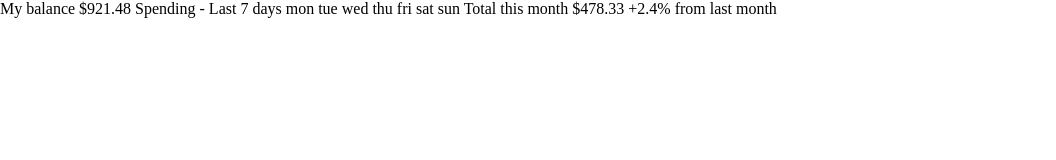
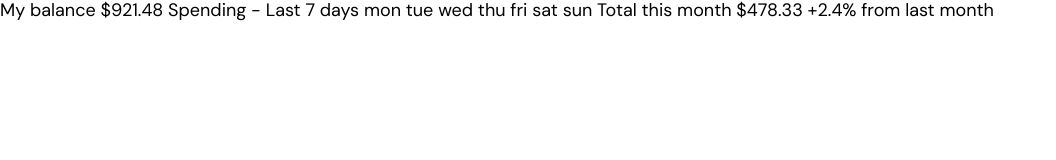
Before and after one commit to shakthi2003gh/expenses-chart-component-main, a plain HTML site: page index.html in a window 1280 px wide. Shown: the whole page, without its empty margins (0-1056 px from the left). Drawn offline with Linux system fonts and the light colour scheme.

Commit message:
Defined color palette and typography.

```diff
--- a/styles/styles.css
+++ b/styles/styles.css
@@ -1 +1,34 @@
+@import url("https://fonts.googleapis.com/css2?family=DM+Sans:wght@400;700&display=swap");
 @import url(/styles/normalize.css);
+
+*,
+*::after,
+*::before {
+  box-sizing: border-box;
+}
+
+html {
+  font-size: 62.5%;
+}
+
+body {
+  min-width: 375px;
+}
+
+/* Color Palette */
+:root {
+  --color-primary: hsl(10, 79%, 65%);
+  --color-secondary: hsl(186, 34%, 60%);
+
+  --color-primary-text: hsl(25, 47%, 15%);
+  --color-secondary-text: hsl(28, 10%, 53%);
+
+  --color-body-bg: hsl(27, 66%, 92%);
+  --color-card-bg: hsl(33, 100%, 98%);
+}
+
+/* Typography */
+body {
+  font-size: 1.8rem;
+  font-family: "DM Sans", sans-serif;
+}
```
